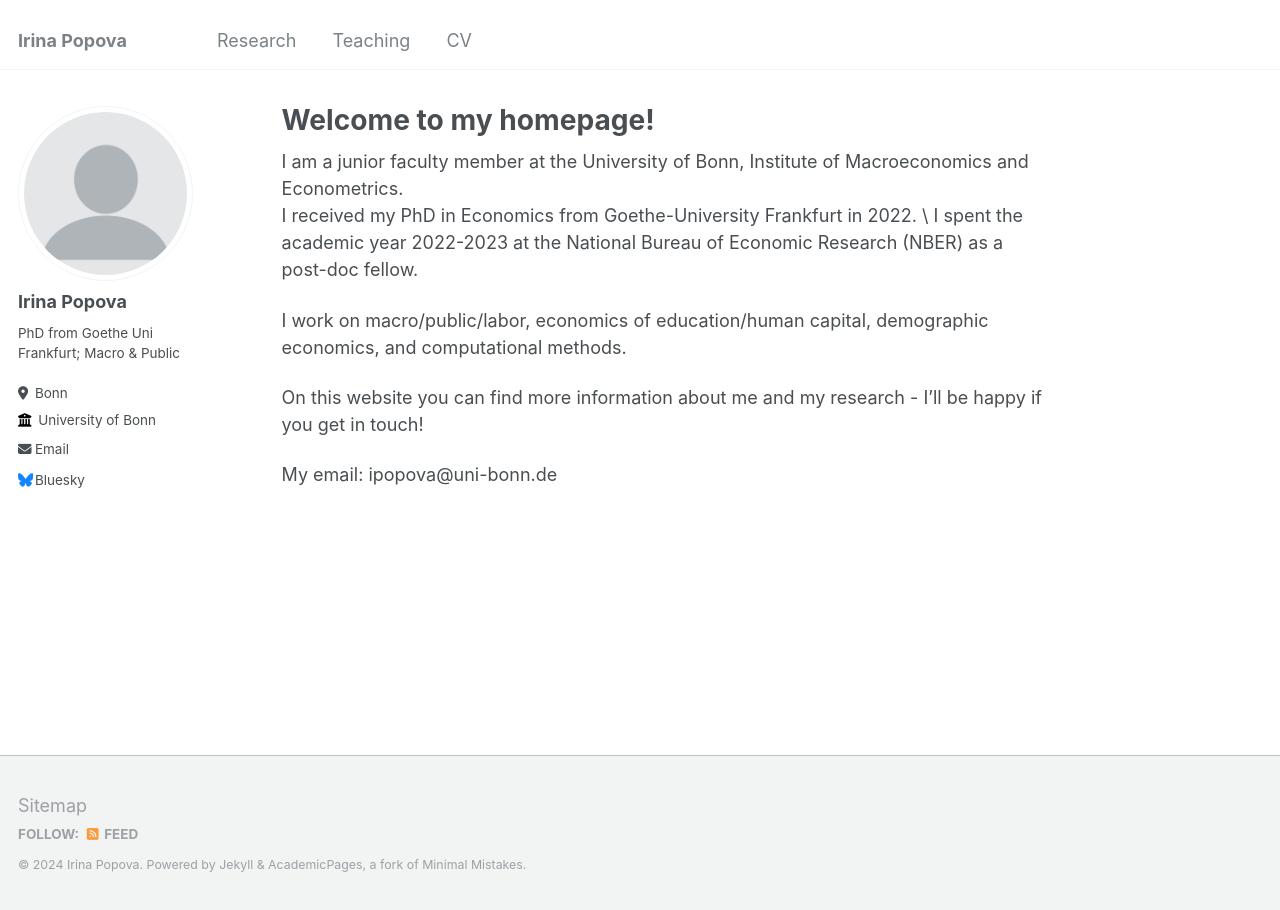
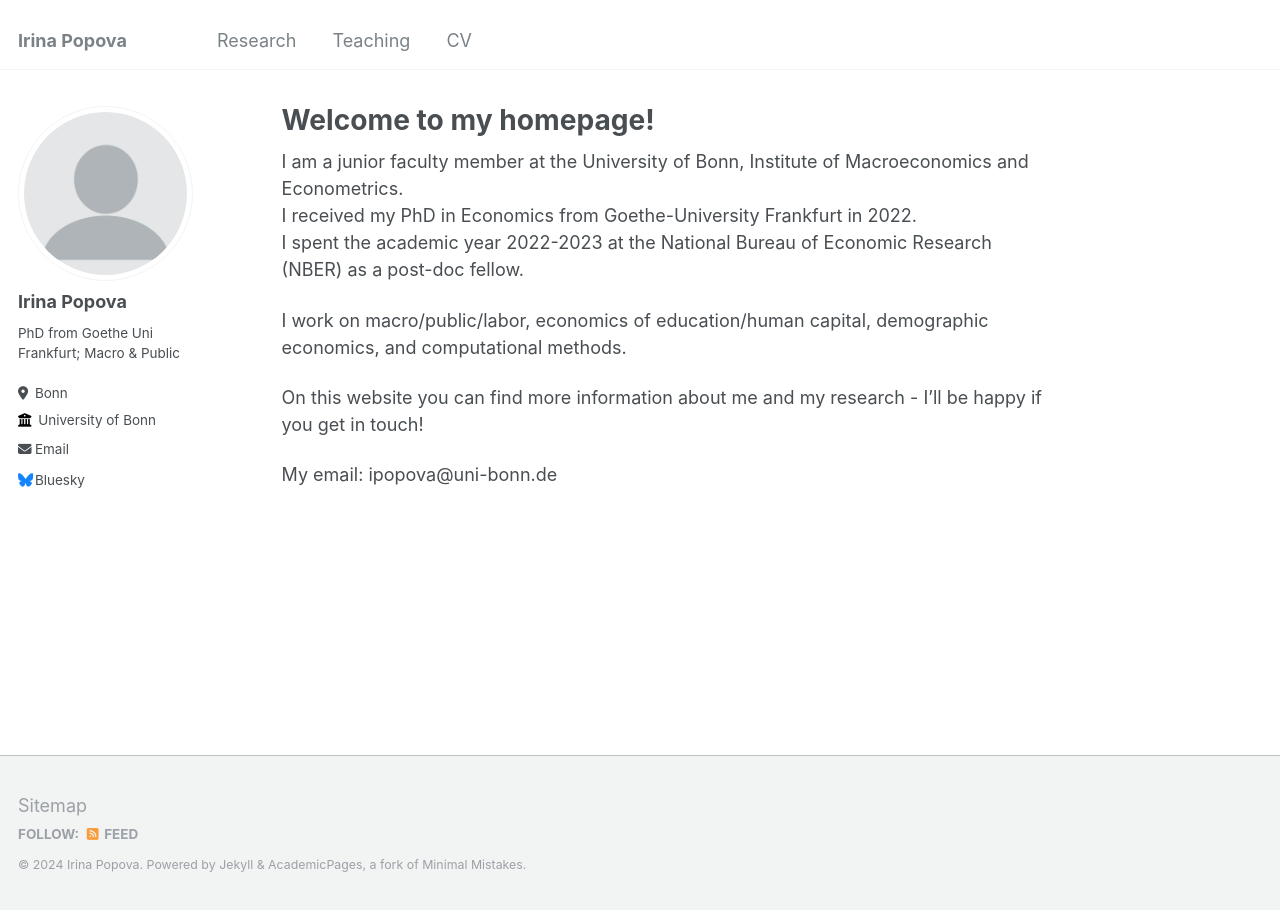
Before and after one commit to theta73/theta73.github.io, a Jekyll site: the page built from _pages/about.md, in a window 1280 px wide. Built offline with Jekyll 4.4.1, drawn with Linux system fonts in a browser that asks for light colours.

```diff
--- a/_pages/about.md
+++ b/_pages/about.md
@@ -6,8 +6,9 @@ redirect_from:
   - /about/
   - /about.html
 ---
-I am a junior faculty member at the University of Bonn, Institute of Macroeconomics and Econometrics. \\
-I received my PhD in Economics from Goethe-University Frankfurt in 2022. \\ I spent the academic year 2022-2023 at the National Bureau of Economic Research (NBER) as a post-doc fellow.
+I am a junior faculty member at the University of Bonn, Institute of Macroeconomics and Econometrics.
+I received my PhD in Economics from Goethe-University Frankfurt in 2022.
+I spent the academic year 2022-2023 at the National Bureau of Economic Research (NBER) as a post-doc fellow.
 
 I work on macro/public/labor, economics of education/human capital, demographic economics, and computational methods.
 
```
